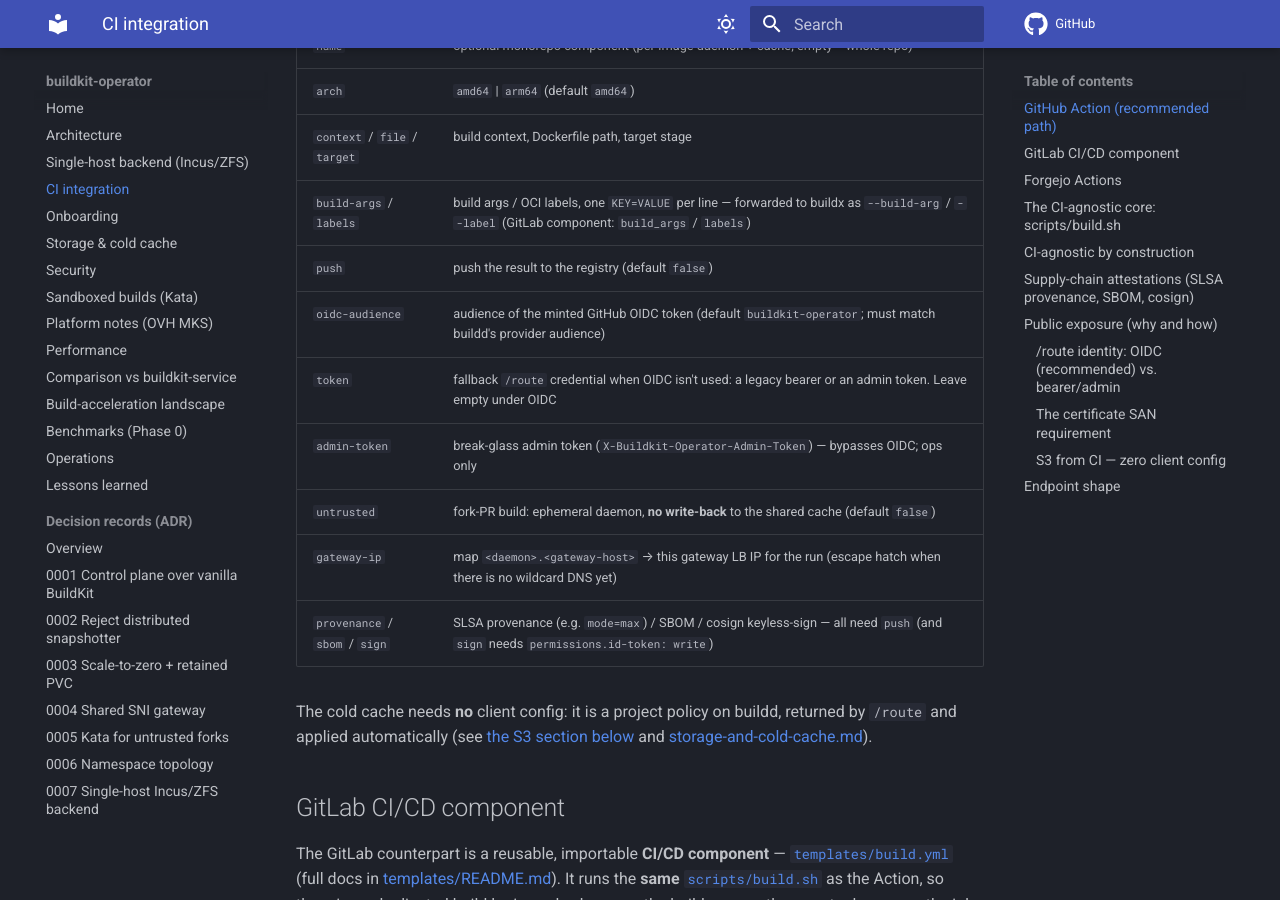
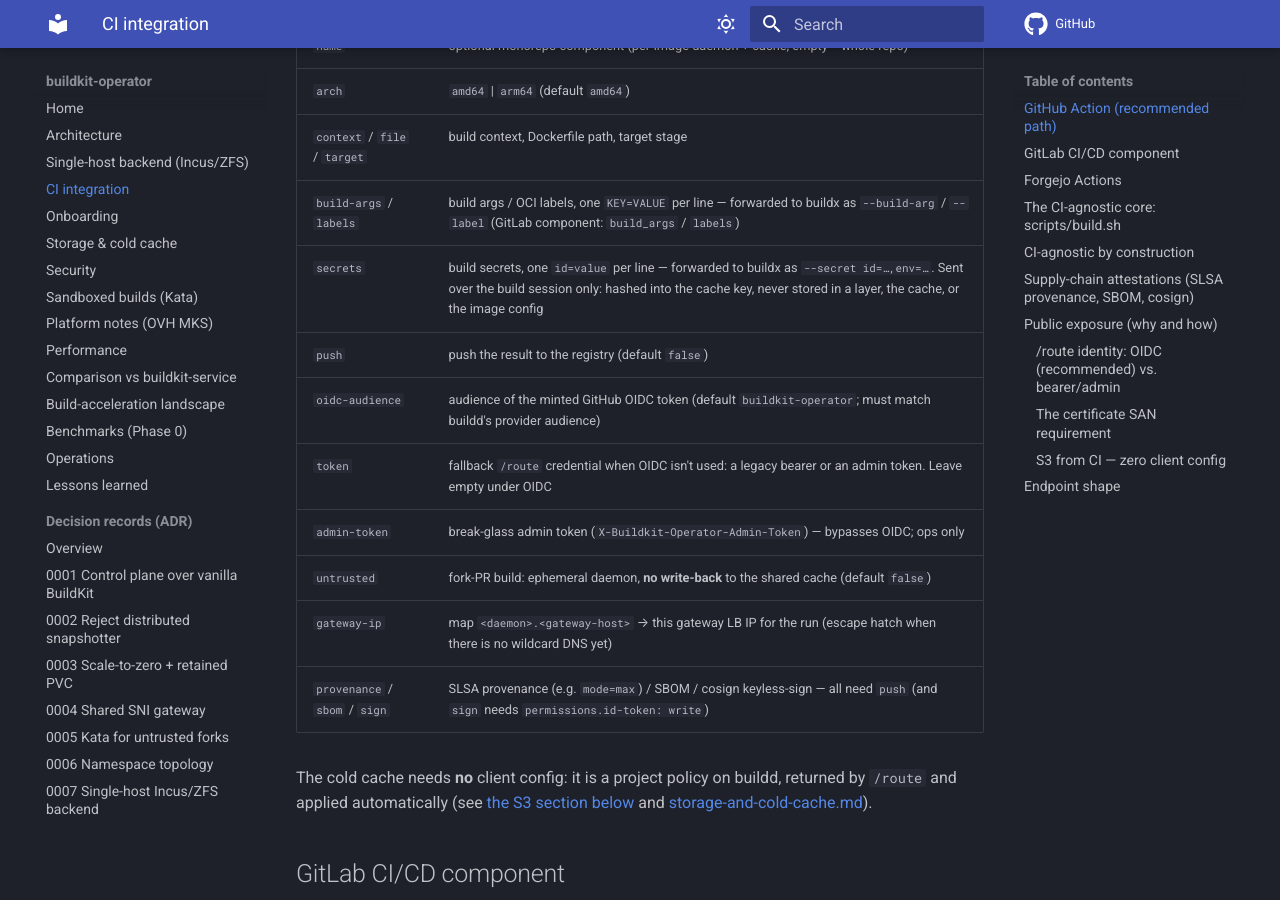
Before and after one commit to SocialGouv/buildkit-operator, an MkDocs documentation site: the page built from docs/ci-integration.md, in a window 1280 px wide and 900 px high, scrolled down 1145 px. Built offline with MkDocs 1.6.1 and Material for MkDocs 9.7.7, drawn with Linux system fonts in a browser that asks for light colours; comment, search, counter and statistics services are not loaded.

Commit message:
feat(action): build secrets passthrough (--secret id=…,env=…) across GitHub/Forgejo/GitLab surfaces
One id=value per line, forwarded over the build session via numbered env vars —
hashed into the cache key, never stored in a layer, the cache, or the image config.
Needed by legacy buildkit-service consumers (vao, egapro) migrating to the operator.

Co-Authored-By: Claude Fable 5 <noreply@anthropic.com>

```diff
--- a/action.yml
+++ b/action.yml
@@ -56,6 +56,9 @@ inputs:
     default: ""
   labels:
     description: "OCI image labels, one key=value per line (forwarded to buildx as --label)."
+    default: ""
+  secrets:
+    description: "Build secrets, one id=value per line (forwarded to buildx as --secret id=…,env=…). Sent over the build session only — hashed into the cache key, never stored in a layer, the cache, or the image config."
     default: ""
   untrusted:
     description: "Untrusted (fork-PR) build: route to an ephemeral daemon, no write-back to the shared cache (anti cache-poisoning)."
@@ -125,6 +128,7 @@ runs:
         TARGET: ${{ inputs.target }}
         BUILD_ARGS: ${{ inputs.build-args }}
         LABELS: ${{ inputs.labels }}
+        SECRETS: ${{ inputs.secrets }}
         UNTRUSTED: ${{ inputs.untrusted }}
         TAGS: ${{ inputs.tags }}
         PUSH: ${{ inputs.push }}
--- a/docs/ci-integration.md
+++ b/docs/ci-integration.md
@@ -45,6 +45,7 @@ Inputs:
 | `arch` | `amd64` \| `arm64` (default `amd64`) |
 | `context` / `file` / `target` | build context, Dockerfile path, target stage |
 | `build-args` / `labels` | build args / OCI labels, one `KEY=VALUE` per line — forwarded to buildx as `--build-arg` / `--label` (GitLab component: `build_args` / `labels`) |
+| `secrets` | build secrets, one `id=value` per line — forwarded to buildx as `--secret id=…,env=…`. Sent over the build session only: hashed into the cache key, never stored in a layer, the cache, or the image config |
 | `push` | push the result to the registry (default `false`) |
 | `oidc-audience` | audience of the minted GitHub OIDC token (default `buildkit-operator`; must match buildd's provider audience) |
 | `token` | fallback `/route` credential when OIDC isn't used: a legacy bearer or an admin token. Leave empty under OIDC |
```
Also changed, not shown: 3 other files.
